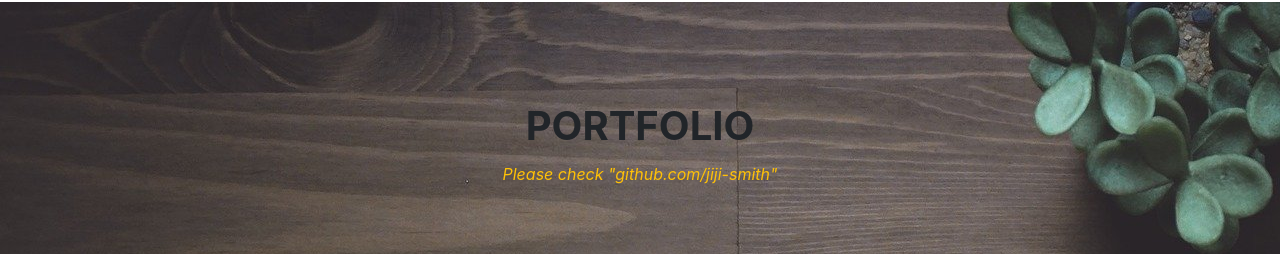
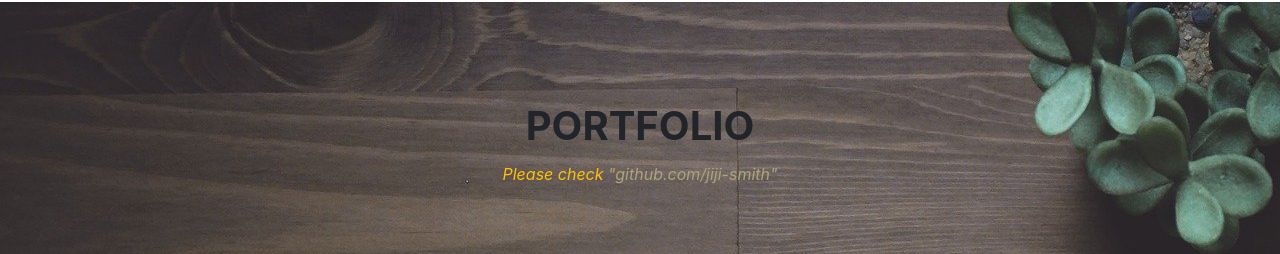
Before and after one commit to jiji-smith/react-portfolio, a React (Create React App) app: page / in a window 1280 px wide. Shown: the part 1330-1584 px from the top of the page. Built offline with nearby package versions, Linux system fonts and the light colour scheme.

Commit message:
add a href to github link

```diff
--- a/src/components/Portfolio.jsx
+++ b/src/components/Portfolio.jsx
@@ -11,7 +11,7 @@ export default ({ portfolioLinks }) => {
           <div className="row">
             <div className="col-lg-12 text-center">
               <h2 className="section-heading text-uppercase">Portfolio</h2>
-              <h3 className="section-subheading text-warning">Please check "github.com/jiji-smith"</h3>
+              <h3 className="section-subheading text-warning">Please check <a href = "https://github.com/jiji-smith" target="_blank">"github.com/jiji-smith"</a> </h3>
             </div>
           </div>
           <div className="row">
```
